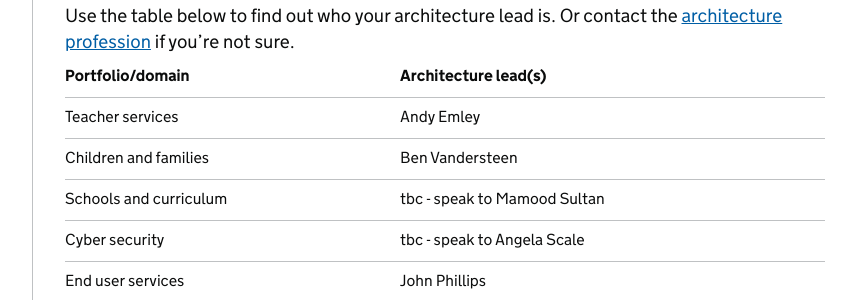
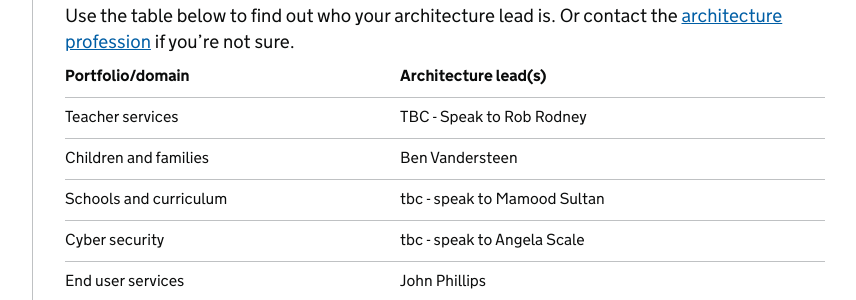
Before and after one commit to DFE-Digital/architecture, a Jekyll site: the page built from profession/architecture-profession.md, in a window 1280 px wide. Shown: the part 1781-2081 px from the top of the page, without its empty margins (298-1154 px from the left). Built offline with Jekyll 4.4.1, drawn with Linux system fonts in a browser that asks for light colours; our own code applies the rules of GitHub Pages for plain Markdown files.

Commit message:
Update architecture-profession.md
Removed staff from Teacher Services and added Rob Rodney

```diff
--- a/profession/architecture-profession.md
+++ b/profession/architecture-profession.md
@@ -54,7 +54,7 @@ Use the table below to find out who your architecture lead is. Or contact the [a
 
 | Portfolio/domain | Architecture lead(s) |
 | - | - |
-| Teacher services | Andy Emley |
+| Teacher services | TBC - Speak to Rob Rodney |
 | Children and families | Ben Vandersteen |
 | Schools and curriculum | tbc - speak to Mamood Sultan |
 | Cyber security | tbc - speak to Angela Scale |
```
